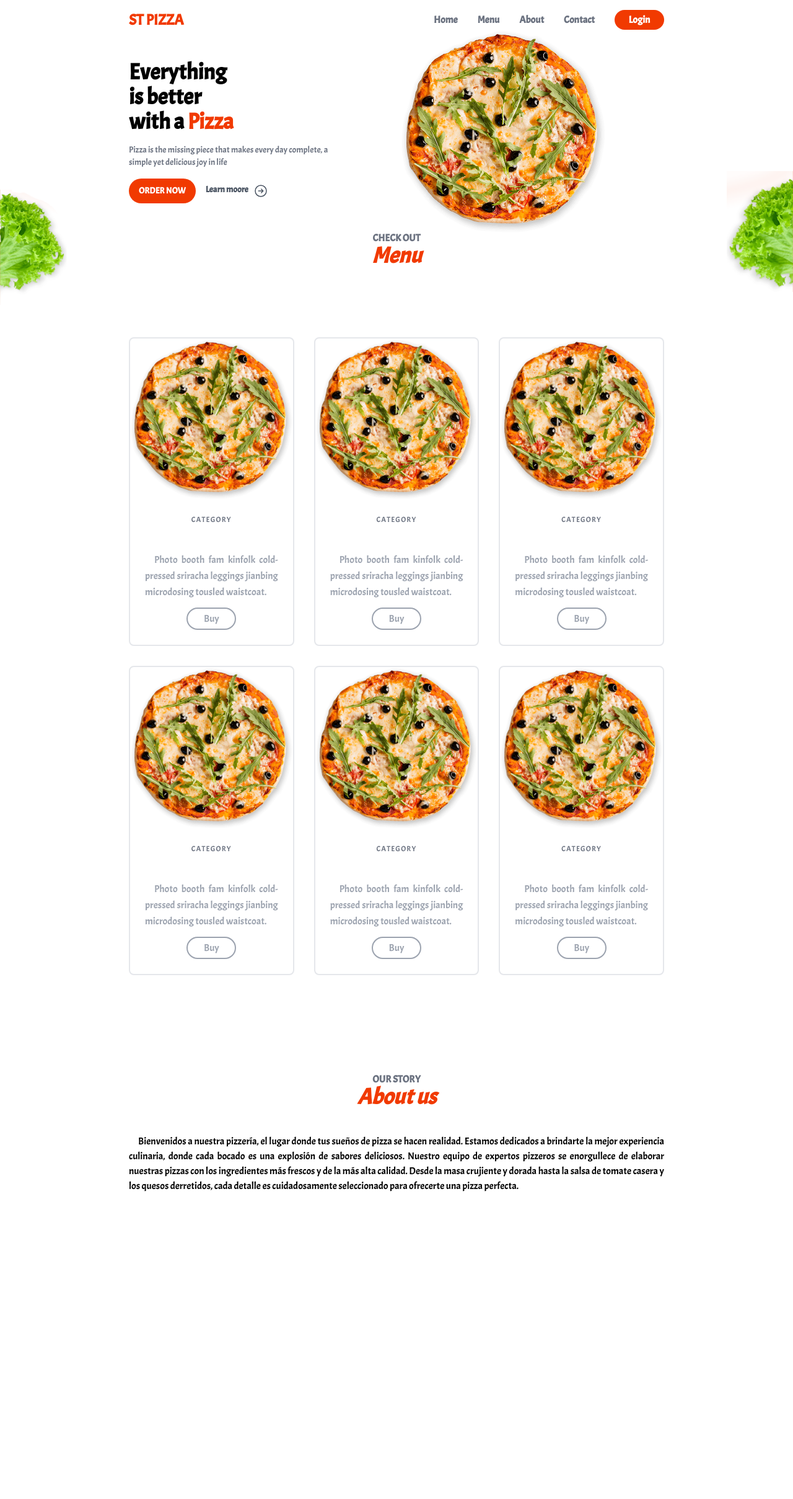
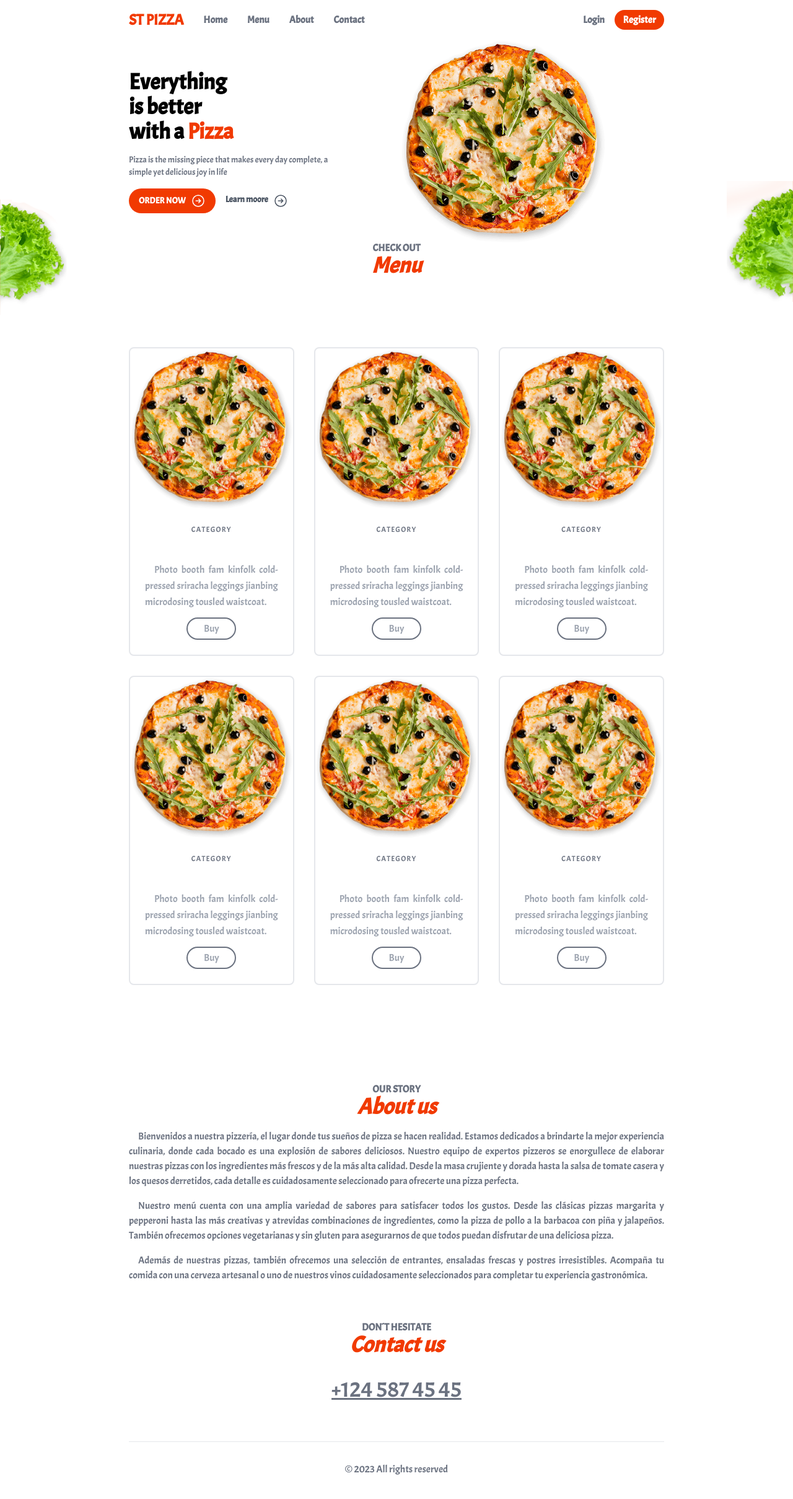
Before and after one commit to freeluckperson/next-gh-pages, a Next.js app: page / in a window 1280 px wide. Shown: the top 2418 px of the page at 62% size. Before the commit the page ends 2005 px from the top, so only its background shows below. Built offline with nearby package versions, Linux system fonts and the light colour scheme.

Commit message:
2/12/2023

```diff
--- a/src/app/page.js
+++ b/src/app/page.js
@@ -11,7 +11,10 @@ export default function Home() {
       <HomeMenu />
       <section className="text-center my-16">
         <SectionHeader subHeader={"Our story"} mainHeader={"About us"} />
-        <p className="text-justify my-10" style={{textIndent:'15px'}}>
+        <p
+          className="text-justify mt-4 text-gray-500"
+          style={{ textIndent: "15px" }}
+        >
           Bienvenidos a nuestra pizzería, el lugar donde tus sueños de pizza se
           hacen realidad. Estamos dedicados a brindarte la mejor experiencia
           culinaria, donde cada bocado es una explosión de sabores deliciosos.
@@ -21,7 +24,39 @@ export default function Home() {
           casera y los quesos derretidos, cada detalle es cuidadosamente
           seleccionado para ofrecerte una pizza perfecta.
         </p>
+        <p
+          className="text-justify mt-4 text-gray-500"
+          style={{ textIndent: "15px" }}
+        >
+          Nuestro menú cuenta con una amplia variedad de sabores para satisfacer
+          todos los gustos. Desde las clásicas pizzas margarita y pepperoni
+          hasta las más creativas y atrevidas combinaciones de ingredientes,
+          como la pizza de pollo a la barbacoa con piña y jalapeños. También
+          ofrecemos opciones vegetarianas y sin gluten para asegurarnos de que
+          todos puedan disfrutar de una deliciosa pizza.
+        </p>
+        <p
+          className="text-justify mt-4 text-gray-500"
+          style={{ textIndent: "15px" }}
+        >
+          Además de nuestras pizzas, también ofrecemos una selección de
+          entrantes, ensaladas frescas y postres irresistibles. Acompaña tu
+          comida con una cerveza artesanal o uno de nuestros vinos
+          cuidadosamente seleccionados para completar tu experiencia
+          gastronómica.
+        </p>
       </section>
+      <section className="text-center">
+        <SectionHeader subHeader={"Don´t hesitate"} mainHeader={"Contact us"} />
+        <div className="mt-8">
+          <a className="text-4xl underline text-gray-500" href="tel:+12458745">
+            +124 587 45 45
+          </a>
+        </div>
+      </section>
+      <footer className="border-t p-8 text-center text-gray-500 mt-16">
+        &copy; 2023 All rights reserved
+      </footer>
     </>
   );
 }
--- a/src/components/layout/Header.js
+++ b/src/components/layout/Header.js
@@ -4,19 +4,22 @@ export default function home(params) {
   return (
     <>
       <header className="flex items-center justify-between">
-        <Link className="text-primary font-semibold text-2xl" href="#">
-          ST PIZZA
-        </Link>
         <nav className="flex items-center gap-8 text-gray-500 font-semibold">
+          <Link className="text-primary font-semibold text-2xl" href="#">
+            ST PIZZA
+          </Link>
           <Link href="">Home</Link>
           <Link href="">Menu</Link>
           <Link href="">About</Link>
           <Link href="">Contact</Link>
+        </nav>
+        <nav className="flex items-center gap-4 text-gray-500 font-semibold">
+          <Link href="/login">Login</Link>
           <Link
             className="bg-primary text-white text-center rounded-full w-20 p-1 hover:bg-secondary hover:text-gray-700"
-            href="#"
+            href="/register"
           >
-            Login
+            Register
           </Link>
         </nav>
       </header>
--- a/src/components/layout/Hero.js
+++ b/src/components/layout/Hero.js
@@ -5,7 +5,7 @@ import Right from "../icons/Right";
 export default function Hero() {
   return (
     <>
-      <section className="hero">
+      <section className="hero mt-4">
         <div className="py-12">
           <h1 className="text-4xl font-semibold">
             Everything <br />
@@ -18,6 +18,7 @@ export default function Hero() {
           <div className="flex gap-4 text-sm">
             <button className="bg-primary uppercase font-semibold flex items-center gap-2 text-white px-4 py-2 rounded-full hover:bg-secondary hover:text-gray-700">
               Order now
+              <Right />
             </button>
             <button className="flex gap-2 py-2 text-gray-600 font-semibold">
               Learn moore
--- a/src/components/menu/MenuItem.js
+++ b/src/components/menu/MenuItem.js
@@ -120,7 +120,7 @@ export default function MenuItem() {
               Photo booth fam kinfolk cold-pressed sriracha leggings jianbing
               microdosing tousled waistcoat.
             </p>
-            <button className="w-20 border-2 border-gray-400 rounded-full p-1 hover:bg-primary hover:text-white">
+            <button className="w-20 border-2 border-gray-500 rounded-full p-1 hover:bg-primary hover:text-white">
               Buy
             </button>
           </div>
```
